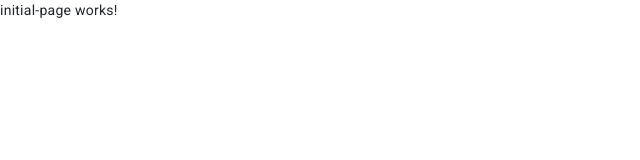
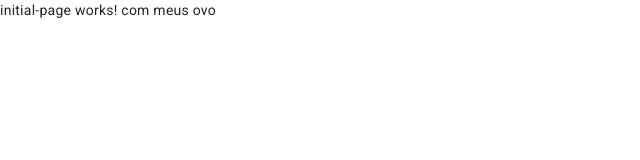
Before and after one commit to GabrielBobrov/coin-saver, an Angular app in the folder coinsaver-front/: page / in a window 1280 px wide. Shown: the top 160 px of the page, without its empty margins (0-640 px from the left). Built offline with nearby package versions, Linux system fonts and the light colour scheme.

Commit message:
meus ovo

```diff
--- a/coinsaver-front/src/app/components/initial-page/initial-page.component.html
+++ b/coinsaver-front/src/app/components/initial-page/initial-page.component.html
@@ -1 +1 @@
-<p>initial-page works!</p>
+<p>initial-page works! com meus ovo</p>
```
